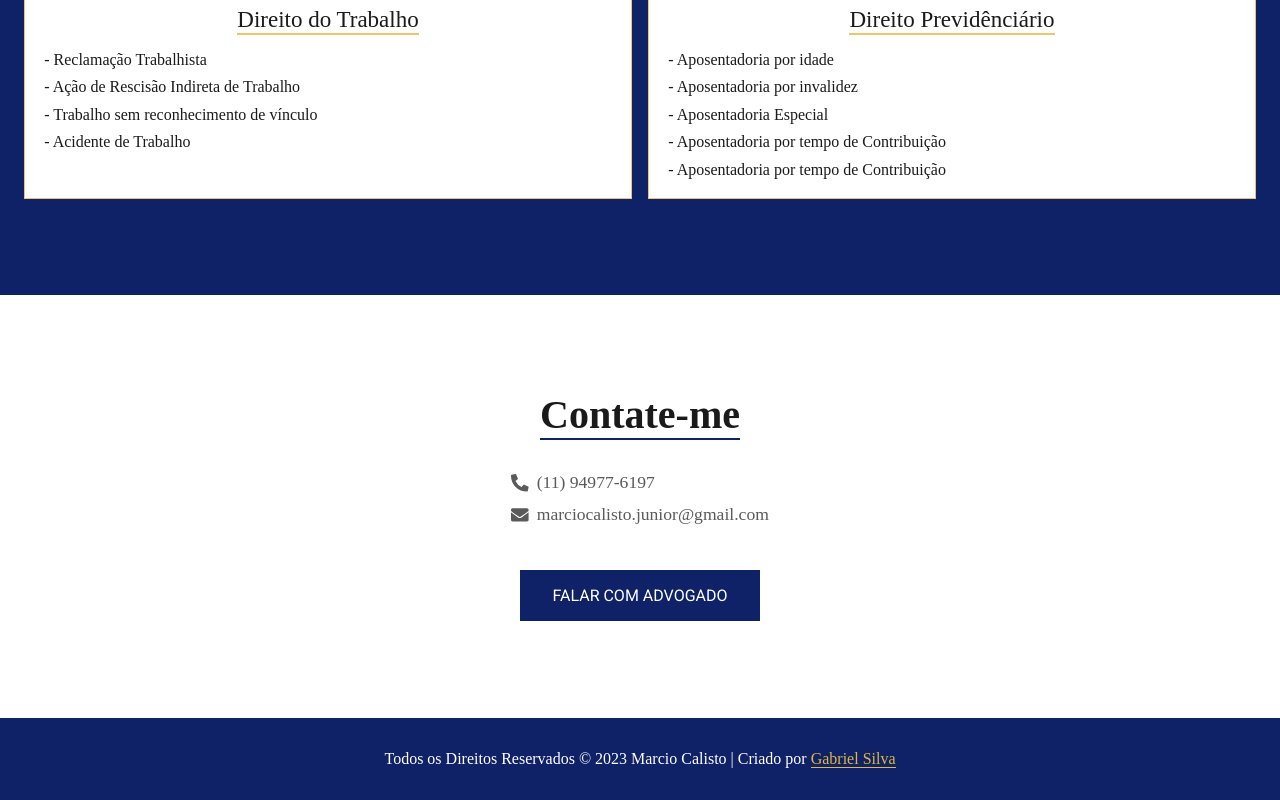
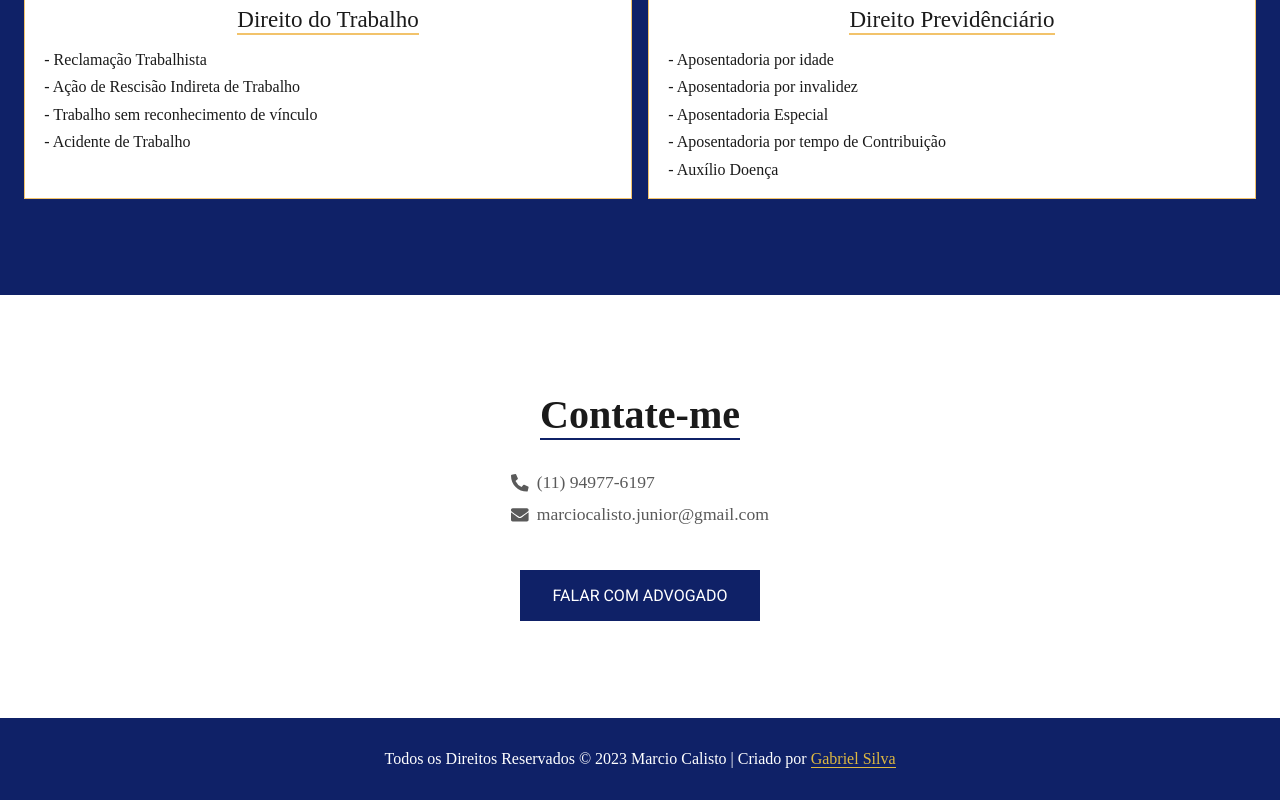
Before and after one commit to Gabriel-silva-lacerda/portfolio-advogado, a React (Vite) app: page / in a window 1280 px wide. Shown: the part 2029-2829 px from the top of the page. Built offline with nearby package versions, Linux system fonts and the light colour scheme.

Commit message:
feat: change name

```diff
--- a/src/pages/home/occupancyAreaSection/metaData/OccupancyAreaData.tsx
+++ b/src/pages/home/occupancyAreaSection/metaData/OccupancyAreaData.tsx
@@ -55,7 +55,7 @@ export const areasDoDireito = [
       "- Aposentadoria por invalidez",
       "- Aposentadoria Especial",
       "- Aposentadoria por tempo de Contribuição",
-      "- Aposentadoria por tempo de Contribuição",
+      "- Auxílio Doença",
     ],
   },
 ];
```
